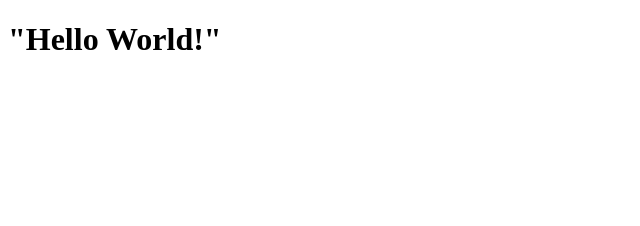
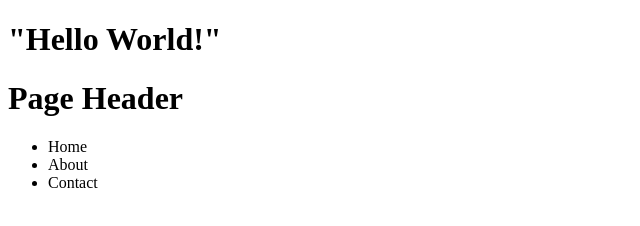
Before and after one commit to Laseim/First-repo, a plain HTML site: page index.html in a window 1280 px wide. Shown: the whole page, without its empty margins (0-640 px from the left). Drawn offline with Linux system fonts and the light colour scheme.

Commit message:
Add page header

```diff
--- a/index.html
+++ b/index.html
@@ -7,5 +7,16 @@
 </head>
 <body>
     <h1>"Hello World!"</h1>
+    <header>
+        <h1> Page Header</h1>
+
+        <nav>
+            <ul>
+               <li>Home</li>
+               <li>About</li>
+               <li>Contact</li>
+            </ul>
+        </nav>
+    </header>
 </body>
 </html>
```
